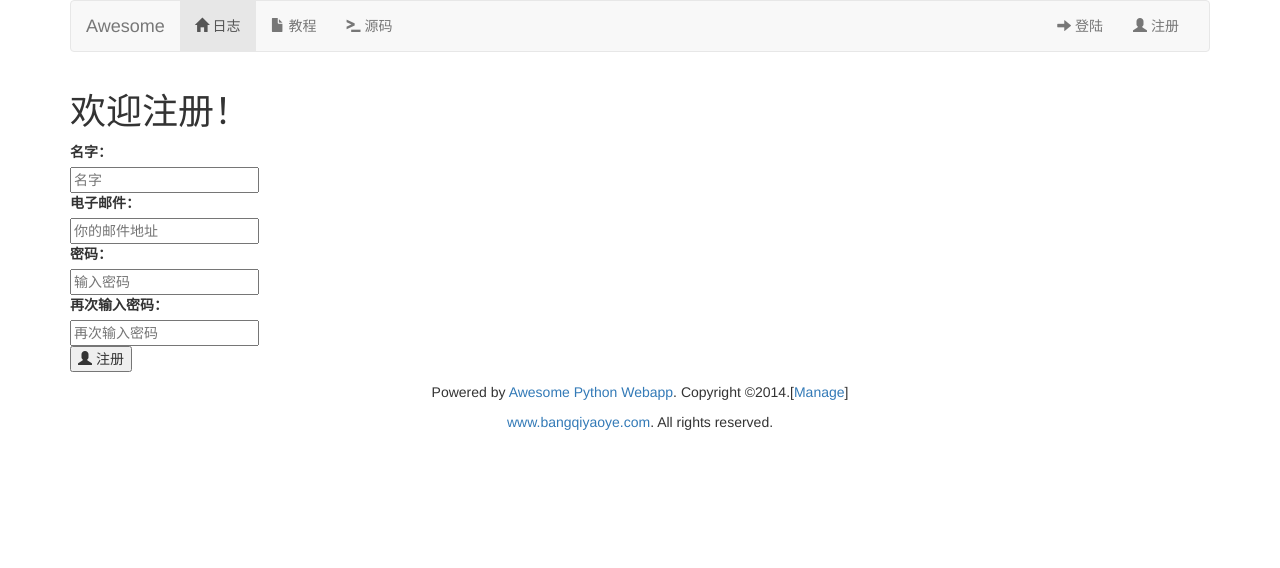
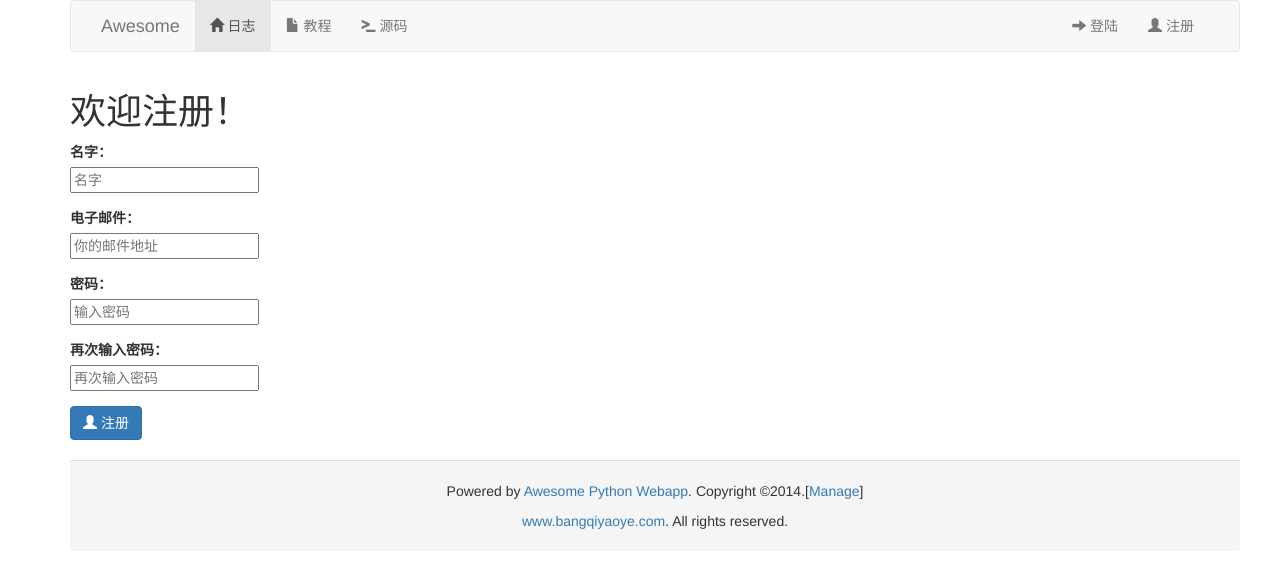
Before and after one commit to jack-hug/hug-webapp, a Python web app: template www/templates/register.html in a window 1280 px wide. Shown: the top 568 px of the page. Run offline with Jinja, Linux system fonts and the light colour scheme; the template is opened without the code that fills it, so the values that code supplies are empty.

Commit message:
注册和登录

```diff
--- a/www/config.py
+++ b/www/config.py
@@ -45,3 +45,5 @@ try:
 	configs = merge(configs,config_override.configs)
 except ImportError:
 	pass
+
+configs = toDict(configs)
--- /dev/null
+++ b/www/static/css/awsome.css
@@ -0,0 +1,3 @@
+.margin-btm {
+	margin-bottom: 20px;
+}
--- a/www/templates/__base__.html
+++ b/www/templates/__base__.html
@@ -12,22 +12,18 @@
 
     <!-- Bootstrap -->
     <link href="../static/css/bootstrap.min.css" rel="stylesheet">
+    <link href="../static/css/awsome.css" rel="stylesheet">
 
     {% block beforehead %}<!-- before head -->{% endblock %}
 
   </head>
   <body>
   <div class="container">
-  <nav class="navbar navbar-default">
+  <nav class="navbar navbar-default container">
   <div class="container-fluid">
     <!-- Brand and toggle get grouped for better mobile display -->
     <div class="navbar-header">
-      <button type="button" class="navbar-toggle collapsed" data-toggle="collapse" data-target="#bs-example-navbar-collapse-1" aria-expanded="false">
-        <span class="sr-only">Toggle navigation</span>
-        <span class="icon-bar"></span>
-        <span class="icon-bar"></span>
-        <span class="icon-bar"></span>
-      </button>
+
       <a class="navbar-brand" href="/">Awesome</a>
     </div>
     <div class="collapse navbar-collapse" id="bs-example-navbar-collapse-1">
@@ -59,7 +55,7 @@
         {% block content %}
         {% endblock %}
       </div>
-      <footer class="container-fluid foot-wrap">
+      <footer class="container panel-footer style="margin-top:20px;" ">
         <div class="text-center">
           <p>
             <a href="#" target = '_blank' class=""></a>
@@ -69,11 +65,9 @@
           </p>
       </div>
         <div class="text-center">
-          <div class="center-block">
           <p>Powered by <a href="#">Awesome Python Webapp</a>. Copyright &copy;2014.[<a href="/manage" target="_blank">Manage</a>]</p>
           <p><a href="#" target="_blank">www.bangqiyaoye.com</a>. All rights reserved.</p>
           <a href="#" target="_blank"><i class=""></i></a>
-          </div>
         </div>
       </footer>
 
--- a/www/templates/register.html
+++ b/www/templates/register.html
@@ -67,37 +67,38 @@ $(function()
 {% endblock %}
 
 {% block content %}
-	<div class="col-md-4 col-xs-6">
+	<div class="col-xs-12 col-md-8">
 		<h1>欢迎注册！</h1>
-		<form id="vm" v-on="submit:submit" class="">
+		<form id="vm" v-on="submit:submit" class="margin-btm">
 			<div class=""></div>
-			<div class="">
+			<div class="form-group">
 				<label class="">名字：</label>
-				<div class="">
+				<div class="form-group">
 					<input type="text" maxlength="50" placeholder="名字" class="" v-model="name">
 				</div>
 			</div>
-			<div class="">
+			<div class="form-group">
 				<label class="">电子邮件：</label>
 				<div class="">
 					<input type="text" maxlength="50" placeholder="你的邮件地址" class="" v-model="meail">
 				</div>
 			</div>
-			<div class="">
+			<div class="form-group">
 				<label class="">密码：</label>
 				<div class="">
 					<input type="password" maxlength="50" placeholder="输入密码" class="" v-model="password1">
 				</div>
 			</div>
-			<div class="">
+			<div class="form-group">
 				<label class="">再次输入密码：</label>
 				<div class="">
 					<input type="password" maxlength="50" placeholder="再次输入密码" class="" v-model="password1">
 				</div>
 			</div>
 			<div>
-				<button type="submit" class=""><i class="glyphicon glyphicon-user"></i> 注册</button>
+				<button type="submit" class="btn btn-primary"><i class="glyphicon glyphicon-user"></i> 注册</button>
 			</div>
 		</form>
 	</div>
+	<div class="col-xs-6 col-md-4"></div>
 {% endblock %}
```
Also changed, not shown: www/app.py (+19 -0 lines), www/handlers.py (+63 -0 lines), www/webkj.py (line endings or trailing spaces).
